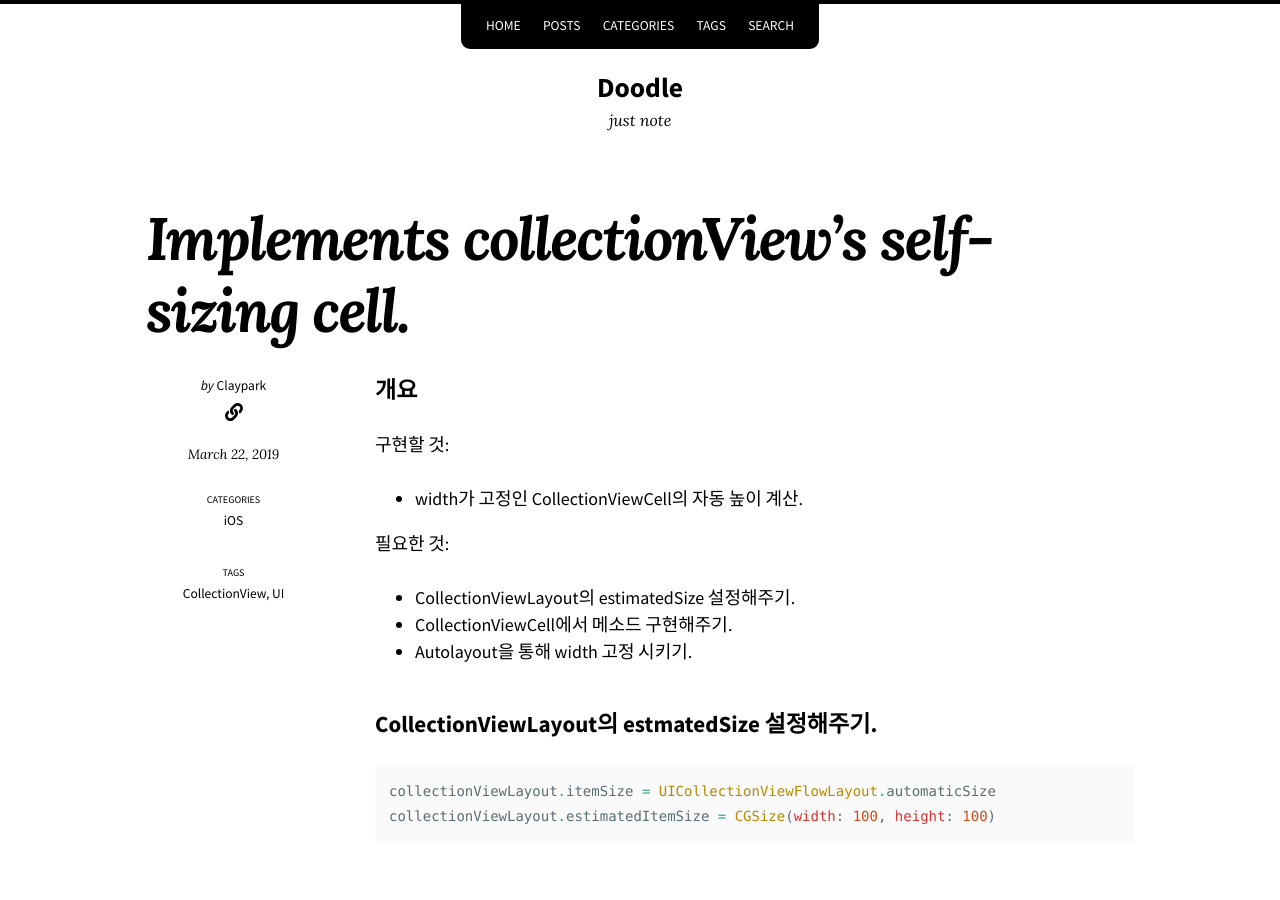
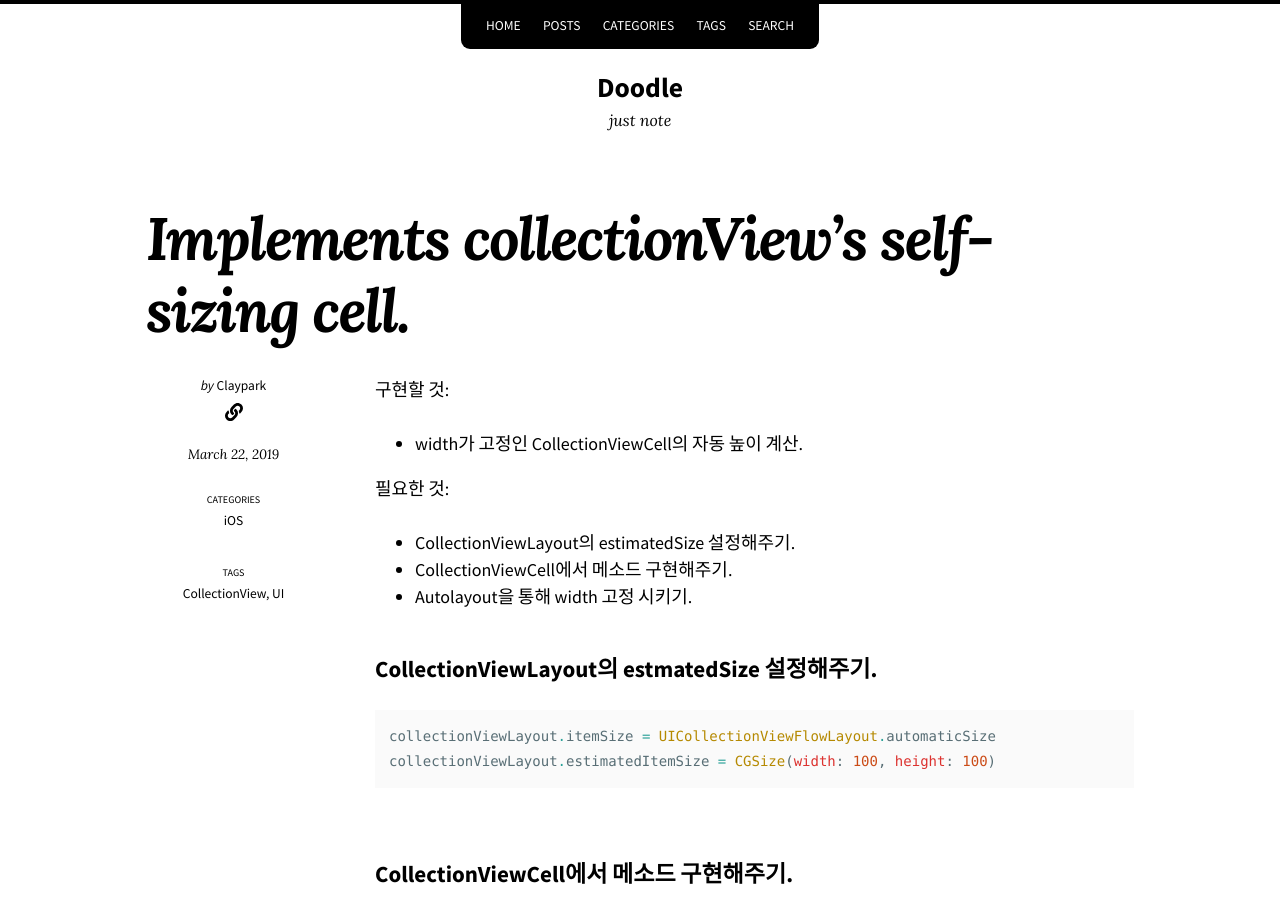
Before and after one commit to Claypark/claypark.github.io, a Jekyll site: the page built from _posts/2019-03-22-collectionView_estimatedSize.md, in a window 1280 px wide and 900 px high. Built offline with Jekyll 4.4.1, drawn with Linux system fonts in a browser that asks for light colours; nearby versions of some CDN libraries; comment, search, counter and statistics services are not loaded.

Commit message:
Update 2019-03-22-collectionView_estimatedSize.md

```diff
--- a/_posts/2019-03-22-collectionView_estimatedSize.md
+++ b/_posts/2019-03-22-collectionView_estimatedSize.md
@@ -6,8 +6,6 @@ tags:
 - CollectionView
 - UI
 ---
-
-### 개요
 
 구현할 것:
 - width가 고정인 CollectionViewCell의 자동 높이 계산.
```
